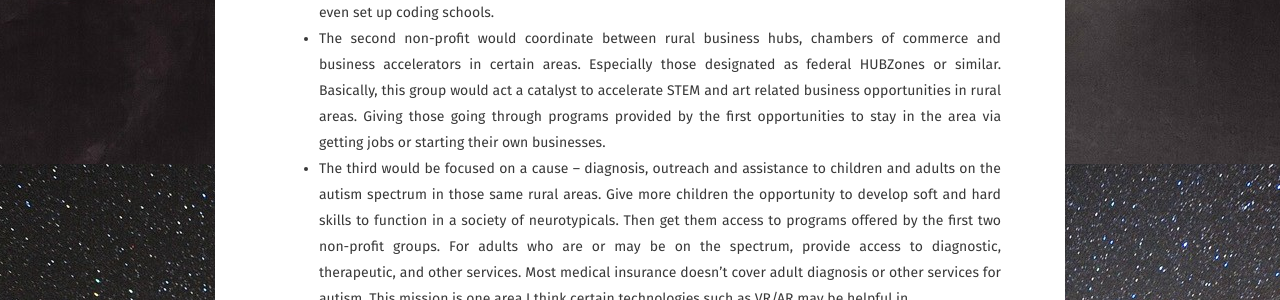
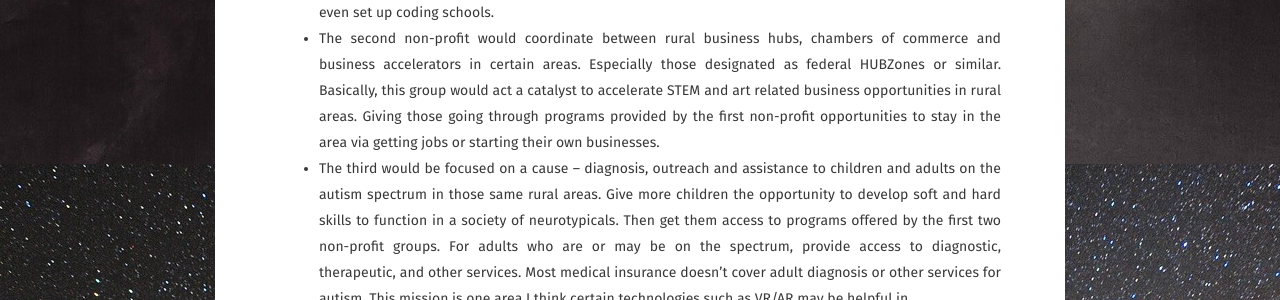
Before and after one commit to cameronsr/cameronsr.github.io, a Jekyll site: the page built from _posts/2017-07-19-lets-answer-that-question.md, in a window 1280 px wide. Shown: the part 886-1186 px from the top of the page. Built offline with Jekyll 4.4.1, drawn with Linux system fonts in a browser that asks for light colours; some web fonts are replaced.

Commit message:
Update 2017-07-19-lets-answer-that-question.md

```diff
--- a/_posts/2017-07-19-lets-answer-that-question.md
+++ b/_posts/2017-07-19-lets-answer-that-question.md
@@ -26,7 +26,7 @@ Possibly go to a coding school or back to college to pick up a few new skills. B
 * Establish 3 endowment funds, initially focus on growth and long-term investment stability.
 * Once the 3 funds were at a sufficient level and sustainable, set up three non-profits. All would likely focus on one state/province initially before I eventually took them national.
 * The first non-profit group would be focused on providing STEM and art education opportunities in rural areas, as well as providing incentive to certain community colleges to provide certain programs. Possibly even set up coding schools.
-* The second non-profit would coordinate between rural business hubs, chambers of commerce and business accelerators in certain areas. Especially those designated as federal HUBZones or similar. Basically, this group would act a catalyst to accelerate STEM and art related business opportunities in rural areas. Giving those going through programs provided by the first opportunities to stay in the area via getting jobs or starting their own businesses.
+* The second non-profit would coordinate between rural business hubs, chambers of commerce and business accelerators in certain areas. Especially those designated as federal HUBZones or similar. Basically, this group would act a catalyst to accelerate STEM and art related business opportunities in rural areas. Giving those going through programs provided by the first non-profit opportunities to stay in the area via getting jobs or starting their own businesses.
 * The third would be focused on a cause – diagnosis, outreach and assistance to children and adults on the autism spectrum in those same rural areas. Give more children the opportunity to develop soft and hard skills to function in a society of neurotypicals. Then get them access to programs offered by the first two non-profit groups. For adults who are or may be on the spectrum, provide access to diagnostic, therapeutic, and other services. Most medical insurance doesn’t cover adult diagnosis or other services for autism. This mission is one area I think certain technologies such as VR/AR may be helpful in.
 * Finally, I would build my own solution for hyper-localized cloud and Metro Area Network services in rural areas. Currently it exists in notebooks. I call it Aurora. Some other product probably uses a similar name, so I may need to change it later. For now, Aurora is the name I’m sticking with.
 
```
